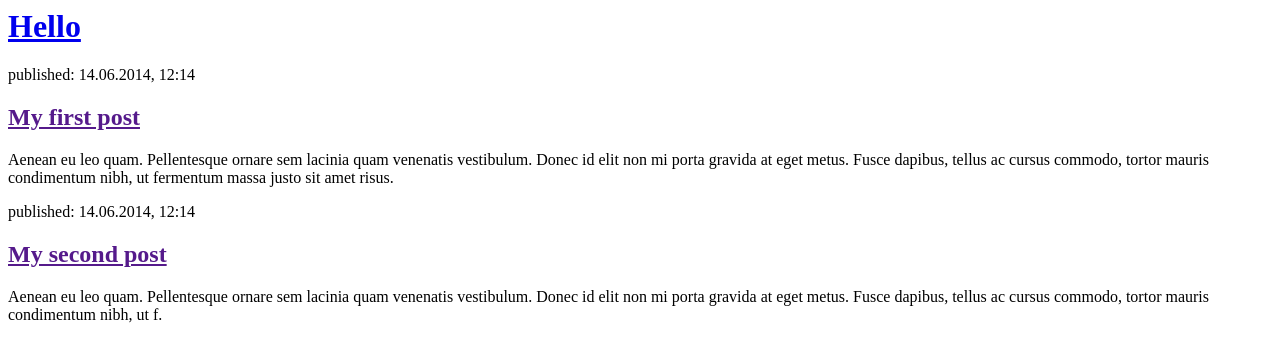
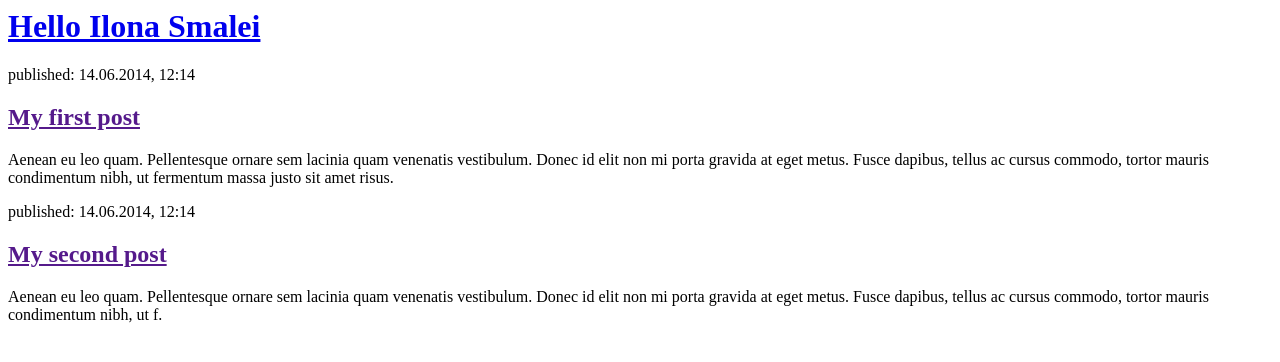
Before and after one commit to smoley91/my-first-blog, a Django app: page / in a window 1280 px wide. Shown: the top 362 px of the page. Run offline with Django 3.2, Linux system fonts and the light colour scheme.

Commit message:
Changed the HTML for the site 2-3.

```diff
--- a/blog/templates/blog/post_list.html
+++ b/blog/templates/blog/post_list.html
@@ -4,7 +4,7 @@
     </head>
     <body>
         <div>
-            <h1><a href="/">Hello </a></h1>
+            <h1><a href="/">Hello Ilona Smalei </a></h1>
         </div>
 
         <div>
```
